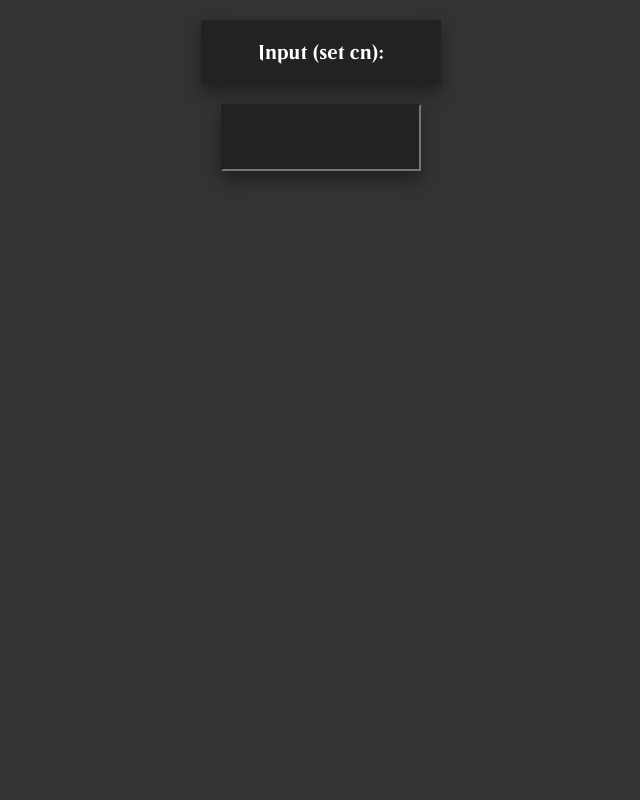
After one commit to TDSOJohn/MtgHelper, a PHP site: page /html/card_search.html in a window 1280 px wide. The commit adds this page. Shown: the whole page, without its empty margins (319-959 px from the left). Run offline with PHP 8.4, Linux system fonts and the light colour scheme.

Commit message:
adding card search

```diff
--- a/css/all.css
+++ b/css/all.css
@@ -9,6 +9,7 @@
 }
 
 html, body {
+    /*noinspection CssNoGenericFontName*/
     font-family: 'mtgFont';
     padding: 0;
     margin: 0;
--- /dev/null
+++ b/css/card_search.css
@@ -0,0 +1,24 @@
+.main_content {
+    margin: 0;
+    padding: 0;
+    height: 100%;
+}
+
+.option {
+    display: block;
+    padding: 20px;
+    width: 200px;
+    margin: 20px auto;
+
+    text-align: center;
+
+    background-color: #222;
+    box-shadow: 0 8px 16px 0 rgba(0,0,0,0.4);
+
+    color: white;
+    font-size: 20px;
+}
+
+.option:hover {
+    background-color: #444;
+}
--- a/css/main.css
+++ b/css/main.css
@@ -18,13 +18,15 @@
 }
 
 .option {
+    display: block;
     padding: 20px;
     width: 100px;
+    margin: 20px auto;
 
     text-align: center;
 
     background-color: #222;
-    box-shadow: 0px 8px 16px 0px rgba(0,0,0,0.4);
+    box-shadow: 0 8px 16px 0 rgba(0,0,0,0.4);
 }
 
 .option:hover {
--- /dev/null
+++ b/html/card_search.html
@@ -0,0 +1,37 @@
+<html lang="en">
+<head>
+    <meta charset="UTF-8">
+    <title>Card Search</title>
+
+    <meta name="viewport" content="initial-scale=1.0">
+    <meta name="apple-mobile-web-app-capable" content="yes">
+
+    <link rel="apple-touch-icon" href="../icons/apple-touch-icon.png">
+    <link rel="shortcut icon" href="../icons/favicon.png"/>
+
+    <link rel="stylesheet" type="text/css" media="all" href="../css/all.css">
+    <link rel="stylesheet" type="text/css" media="all" href="../css/card_search.css">
+
+    <script type="module" src="../javascript/card_search.js"></script>
+
+    <link rel="manifest" href="../manifest.webmanifest">
+</head>
+<body>
+<div class="main_content">
+    <label for="card_search_input" class="option">Input (set cn):</label>
+    <input
+        type="text"
+        id="card_search_input"
+        name="card_search_input"
+        required
+        minlength="4"
+        maxlength="8"
+        size="10"
+        class="option"
+    />
+    <div class="card-entry">
+
+    </div>
+</div>
+</body>
+</html>
--- a/html/life_counter.html
+++ b/html/life_counter.html
@@ -5,12 +5,15 @@
 
         <meta name="viewport" content="initial-scale=1.0">
         <meta name="apple-mobile-web-app-capable" content="yes">
+
         <link rel="apple-touch-icon" href="../icons/apple-touch-icon.png">
+        <link rel="shortcut icon" href="../icons/favicon.png"/>
 
-        <link rel="shortcut icon" href="../icons/favicon.png"/>
         <link rel="stylesheet" type="text/css" media="all" href="../css/all.css">
         <link rel="stylesheet" type="text/css" media="all" href="../css/life_counter.css"/>
+
         <script type="module" src="../javascript/life_counters.js"></script>
+
         <link rel="manifest" href="../manifest.webmanifest">
     </head>
     <div class="hidden_item">
```
Also changed, not shown: index.html (+8 -3 lines), javascript/card_search.js (added).
